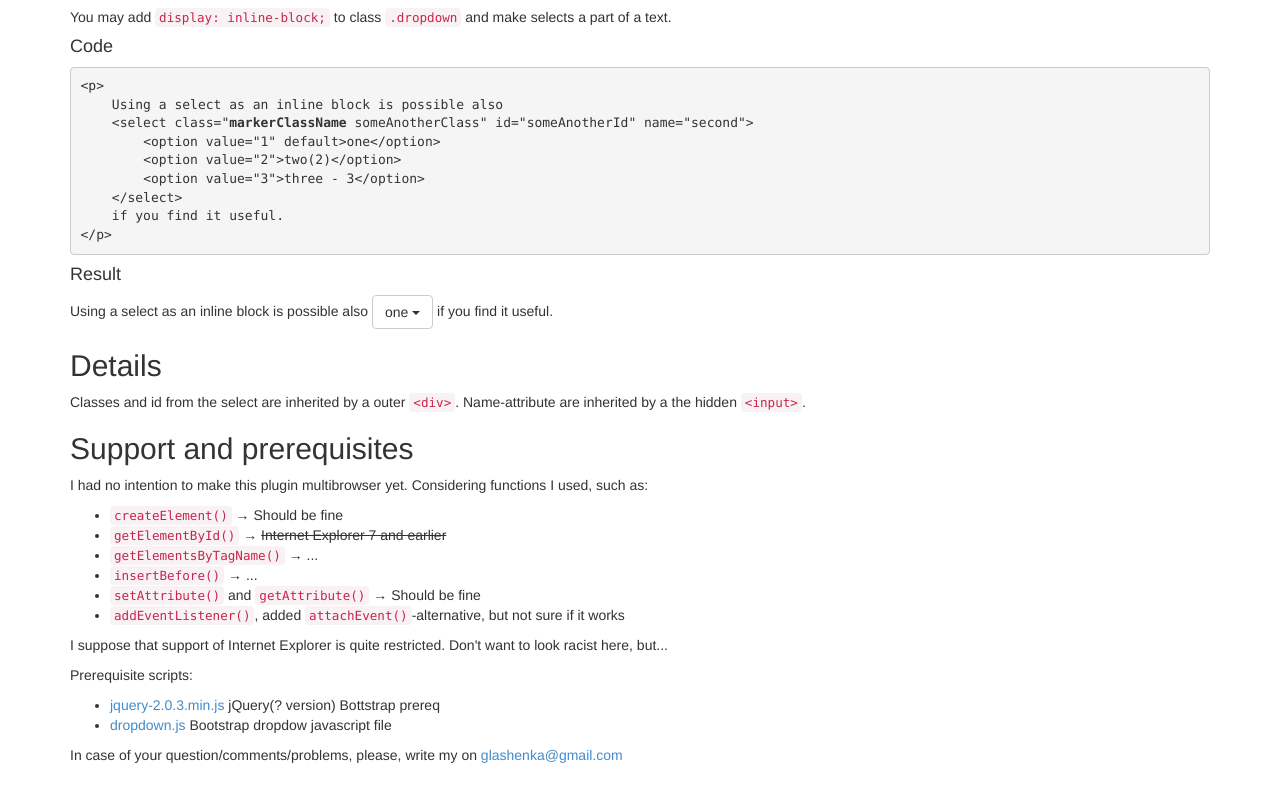
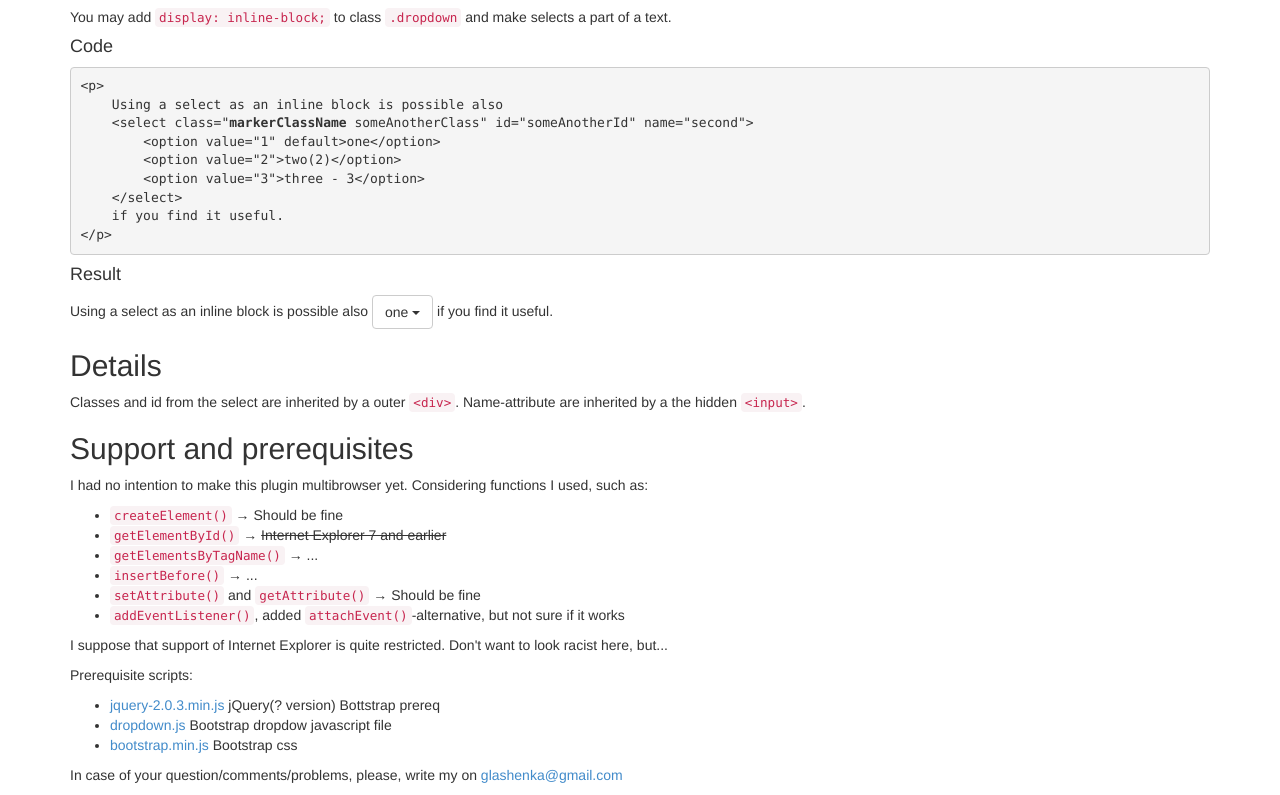
Before and after one commit to glashenka/select-dropdown, a plain HTML site: page index.html in a window 1280 px wide. Shown: the part 1052-1847 px from the top of the page. Drawn offline with Linux system fonts and the light colour scheme.

Commit message:
modified:   index.html

```diff
--- a/index.html
+++ b/index.html
@@ -113,6 +113,7 @@ I suppose that support of Internet Explorer is quite restricted. Don't want to l
 <ul>
     <li><a href="">jquery-2.0.3.min.js</a> jQuery(? version) Bottstrap prereq</li>
     <li><a href="">dropdown.js</a> Bootstrap dropdow javascript file</li>
+    <li><a href="">bootstrap.min.js</a> Bootstrap css</li>
 </ul>
 </p>
 
```
